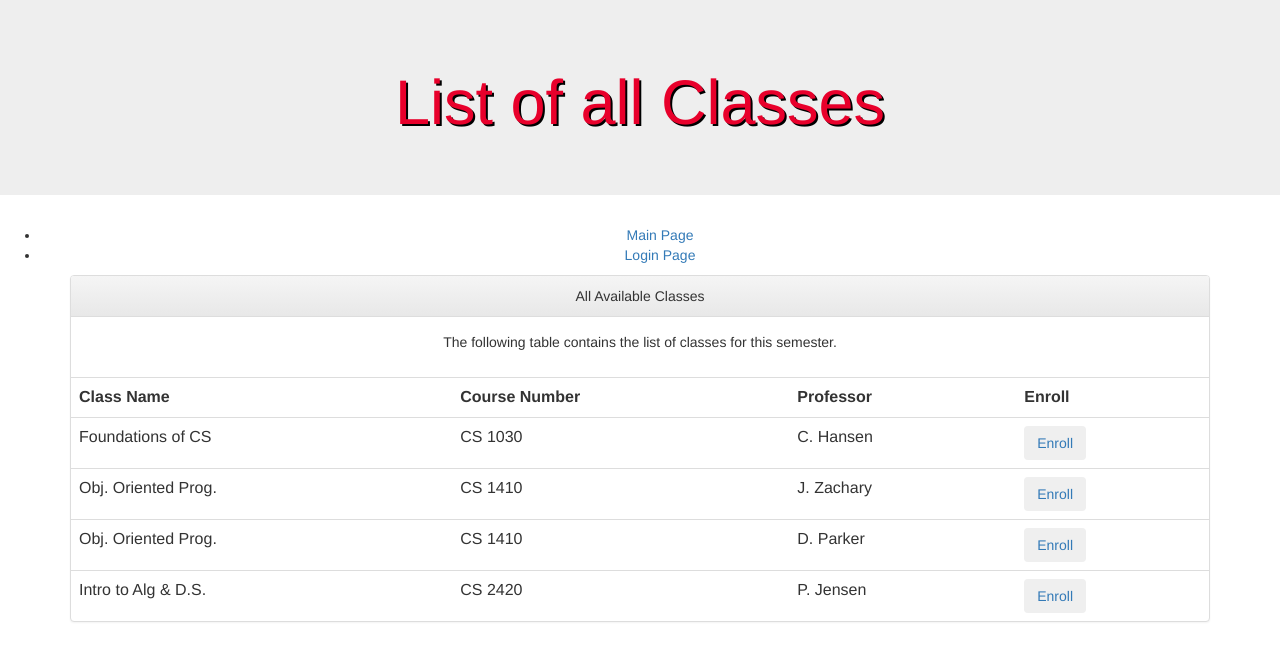
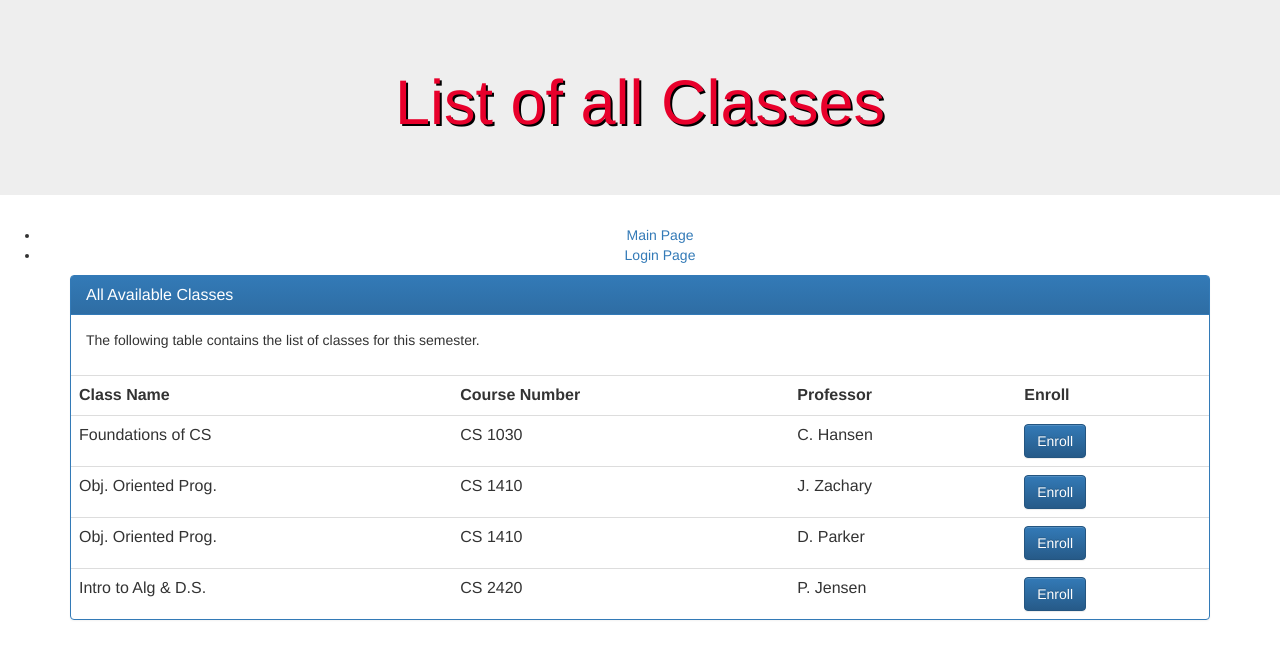
Before and after one commit to HeroOfCanton/suzie-queue, a PHP site: page /view/all_classes_view.php in a window 1280 px wide. Shown: the top 661 px of the page. Run offline with PHP 8.4, Linux system fonts and the light colour scheme; some libraries are stand-ins or nearby versions.

Commit message:
style all classes panel table

```diff
--- a/view/all_classes_view.php
+++ b/view/all_classes_view.php
@@ -38,11 +38,13 @@
 
 		<div class="container">
 			<div class="row">
-				<div class="col-sm-12 text-center">
+				<div class="col-sm-12">
 					<div id = class_table>
-						<div class="panel panel-default">
+						<div class="panel panel-primary">
 						<!-- Default panel contents -->
-							<div class="panel-heading">All Available Classes</div>
+							<div class="panel-heading">
+								<h3 class="panel-title">All Available Classes</h3>
+							</div>
 							<div class="panel-body">
 								<p>The following table contains the list of classes for this semester.</p>
 							</div>
@@ -59,7 +61,7 @@
 									<td>C. Hansen</td>
 									<td>
 										<a href="">
-											<button class="btn">
+											<button class="btn btn-primary">
 												<span>Enroll</span>
 											</button>
 										</a>
@@ -71,7 +73,7 @@
 									<td>J. Zachary</td>
 									<td>
 										<a href="">
-											<button class="btn">
+											<button class="btn btn-primary">
 												<span>Enroll</span>
 											</button>
 										</a>
@@ -83,7 +85,7 @@
 									<td>D. Parker</td>
 									<td>
 										<a href="">
-											<button class="btn">
+											<button class="btn btn-primary">
 												<span>Enroll</span>
 											</button>
 										</a>
@@ -95,7 +97,7 @@
 									<td>P. Jensen</td>
 									<td>
 										<a href="">
-											<button class="btn">
+											<button class="btn btn-primary">
 												<span>Enroll</span>
 											</button>
 										</a>
```
